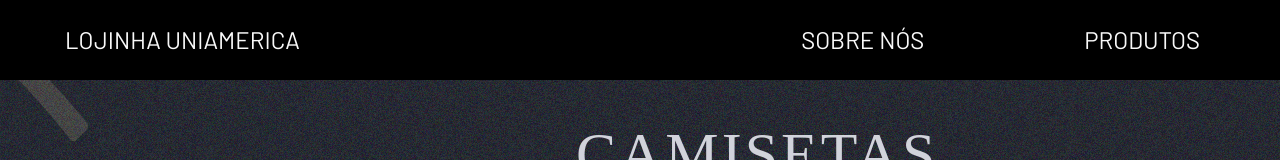
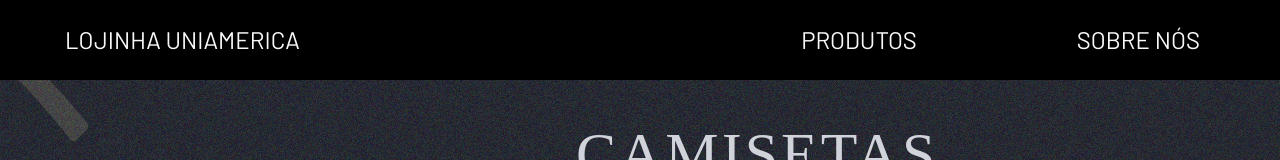
Before and after one commit to Henriquecesp/lojinha-react, a React (Create React App) app: page / in a window 1280 px wide. Shown: the top 160 px of the page. Built offline with nearby package versions, Linux system fonts and the light colour scheme.

Commit message:
float right corecction

```diff
--- a/src/components/TopnavComponent.js
+++ b/src/components/TopnavComponent.js
@@ -12,8 +12,8 @@ const TopnavComponent = () => (
   <header className='topnav'>
   <NavLink className='logo' to="/">LOJINHA UNIAMERICA</NavLink>
     <ul>
+      <li><NavLink to='/About'>SOBRE NÓS</NavLink></li>
       <li><a href='/#'>PRODUTOS</a></li>
-      <li><NavLink to='/About'>SOBRE NÓS</NavLink></li>
     </ul>
   </header>
 );
--- a/src/sass/styles.scss
+++ b/src/sass/styles.scss
@@ -5,6 +5,7 @@ body {
     background-color: #1C2227;
     overflow-x: hidden;
   }
+
 .topnav{
     width: 100%;
     height: 80px;
@@ -14,6 +15,7 @@ body {
     background-color: #000;
     position: fixed;
     z-index: 1;
+
 }
 ul {
     display: inline;
@@ -28,6 +30,7 @@ li {
      color: #f9f9f9;
     }
 }
+
 .logo{
     top: 25px;
     position: relative;
```
